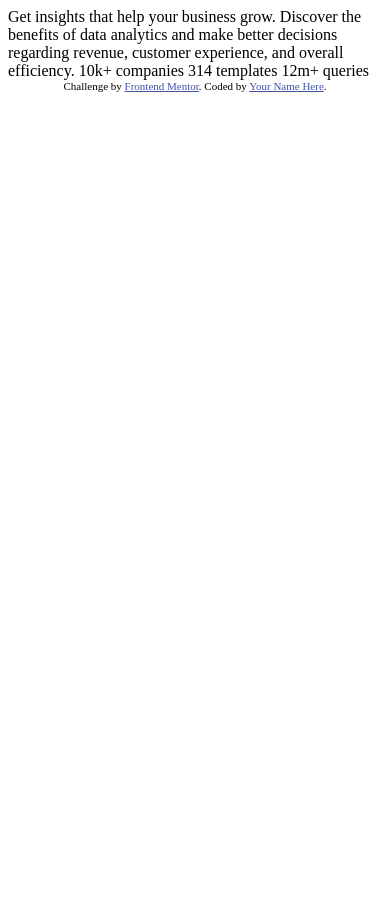
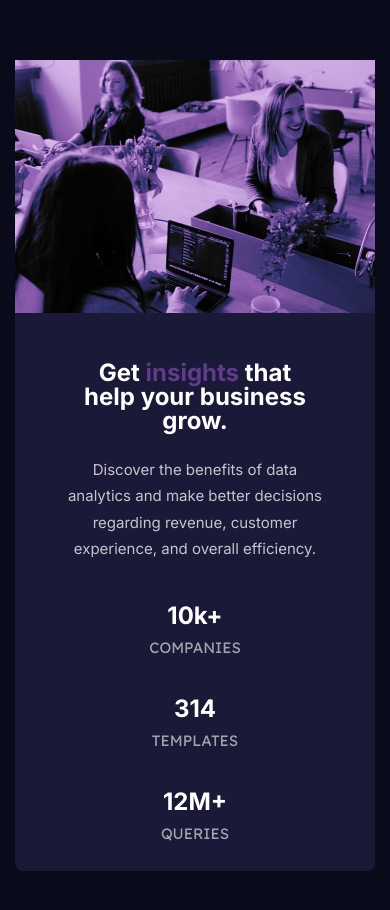
Before and after one commit to L3cso/stats-preview-card, a plain HTML site: page index.html in a window 390 px wide. Before the commit the page ends 844 px from the top, so only its background shows below. Drawn offline with Linux system fonts and the light colour scheme.

Commit message:
finish responsiveness and with generally everything

```diff
--- a/index.html
+++ b/index.html
@@ -3,31 +3,45 @@
 <head>
   <meta charset="UTF-8">
   <meta name="viewport" content="width=device-width, initial-scale=1.0"> <!-- displays site properly based on user's device -->
+  <link rel="preconnect" href="https://fonts.googleapis.com">
+  <link rel="preconnect" href="https://fonts.gstatic.com" crossorigin>
+  <link href="https://fonts.googleapis.com/css2?family=Inter:wght@400;700&family=Lexend+Deca&display=swap" rel="stylesheet">
+  <link href="reset.css" rel="stylesheet" type="text/css">
+  <link href="styles.css" rel="stylesheet" type="text/css">
+  <link rel="icon" type="image/png" sizes="32x32" href="./images/favicon-32x32.png">
 
-  <link rel="icon" type="image/png" sizes="32x32" href="./images/favicon-32x32.png">
 
   <title>Frontend Mentor | Stats preview card component</title>
 
-  <!-- Feel free to remove these styles or customise in your own stylesheet 👍 -->
-  <style>
-    .attribution { font-size: 11px; text-align: center; }
-    .attribution a { color: hsl(228, 45%, 44%); }
-  </style>
 </head>
 <body>
+  <header>
+    <!-- <img src="./images/image-header-mobile.jpg"/> -->
+    <div class="hero"></div>
+  </header>
+  <main>
+    <section>
+      <h1>Get <span class="insights">insights</span> that help your business grow.</h1>
 
-  Get insights that help your business grow.
+      <p class="main-paragraph">Discover the benefits of data analytics and make better decisions regarding revenue, customer
+        experience, and overall efficiency.</p>
+      <div class="metrics-container">
+        <div class="metrics">
+          <p class="metrics-numbers">10k+</p>
+          <p class="metrics-letters">companies</p>
+        </div>
+        <div class="metrics">
+          <p class="metrics-numbers">314</p>
+          <p class="metrics-letters">templates</p>
+        </div>
+        <div class="metrics">
+          <p class="metrics-numbers">12M+</p>
+          <p class="metrics-letters">queries</p>
+        </div>
+      </div>
+    </section>
 
-  Discover the benefits of data analytics and make better decisions regarding revenue, customer
-  experience, and overall efficiency.
 
-  10k+ companies
-  314 templates
-  12m+ queries
-
-  <div class="attribution">
-    Challenge by <a href="https://www.frontendmentor.io?ref=challenge" target="_blank">Frontend Mentor</a>.
-    Coded by <a href="#">Your Name Here</a>.
-  </div>
+  </main>
 </body>
 </html>
--- /dev/null
+++ b/reset.css
@@ -0,0 +1,48 @@
+/* http://meyerweb.com/eric/tools/css/reset/
+   v2.0 | 20110126
+   License: none (public domain)
+*/
+
+html, body, div, span, applet, object, iframe,
+h1, h2, h3, h4, h5, h6, p, blockquote, pre,
+a, abbr, acronym, address, big, cite, code,
+del, dfn, em, img, ins, kbd, q, s, samp,
+small, strike, strong, sub, sup, tt, var,
+b, u, i, center,
+dl, dt, dd, ol, ul, li,
+fieldset, form, label, legend,
+table, caption, tbody, tfoot, thead, tr, th, td,
+article, aside, canvas, details, embed,
+figure, figcaption, footer, header, hgroup,
+menu, nav, output, ruby, section, summary,
+time, mark, audio, video {
+	margin: 0;
+	padding: 0;
+	border: 0;
+	font-size: 100%;
+	font: inherit;
+	vertical-align: baseline;
+}
+/* HTML5 display-role reset for older browsers */
+article, aside, details, figcaption, figure,
+footer, header, hgroup, menu, nav, section {
+	display: block;
+}
+body {
+	line-height: 1;
+}
+ol, ul {
+	list-style: none;
+}
+blockquote, q {
+	quotes: none;
+}
+blockquote:before, blockquote:after,
+q:before, q:after {
+	content: '';
+	content: none;
+}
+table {
+	border-collapse: collapse;
+	border-spacing: 0;
+}
--- /dev/null
+++ b/styles.css
@@ -0,0 +1,154 @@
+html {
+    box-sizing: border-box;
+  }
+  *, *:before, *:after {
+    box-sizing: inherit;
+  }
+
+/*============FONTS==================
+font-family: 'Inter', sans-serif;
+font-family: 'Lexend Deca', sans-serif;  */
+
+body {
+    font-family: 'Inter', sans-serif;
+    background-color: hsl(233, 47%, 7%);
+    color: hsla(0, 0%, 100%, 0.75);
+    padding: 4em 1em;
+    font-size: 0.9375rem;
+}
+
+h1 {
+    font-size: 1.5rem;
+    font-weight: 700;
+    color: hsl(0, 0%, 100%);
+    margin: 2em 1em 1em;
+    max-width: 14ch;
+}
+
+.metrics-letters {
+    font-family: 'Lexend Deca', sans-serif;
+    text-transform: uppercase;
+    color: hsla(0, 0%, 100%, 0.6);
+}
+
+.metrics-numbers {
+    font-size: 1.5rem;
+    color: hsl(0, 0%, 100%);
+    font-weight: 700;
+}
+
+.insights {
+    color: rgba(170, 92, 219, 0.5);
+}
+
+/*=============SECTIONS===================*/
+
+header {
+    margin: 0 auto;
+    border-radius: 0.5em 0.5em 0 0;
+    /* background-color: hsla(277, 64%, 61%, 1); */
+    position: relative;
+    width: 100%;
+}
+
+.hero {
+    width: 100%;
+    height: 30vh;
+    background:  rgba(170, 92, 219, 0.4) url('./images/image-header-mobile.jpg') top;
+    background-size: cover;
+    background-blend-mode: color-burn;
+}
+
+
+main {
+    background-color: hsl(244, 38%, 16%);
+    border-radius: 0 0 0.5em 0.5em;
+    width: 100%;
+    /* display: flex;
+    flex-direction: column;
+    align-items: center; */
+}
+
+section {
+    display: flex;
+    flex-direction: column;
+    align-items: center;
+}
+
+body {
+    display: flex;
+    flex-direction: column;
+    text-align: center;
+}
+
+.main-paragraph {
+    line-height: 1.75em;
+    max-width: 28ch;
+}
+
+.metrics-container {
+    margin: 1em;
+}
+
+.metrics {
+    padding: 1em;
+}
+
+.metrics-numbers {
+    padding: 0.5em;
+}
+
+@media only screen and (min-width: 680px) {
+    body {
+        text-align: left;
+        flex-direction: row-reverse;
+    }
+
+    header {
+        flex-basis: 100%;
+    }
+
+    main {
+        flex-basis: 100%;
+        display: flex;
+        justify-content: center;
+    }
+
+    section {
+        align-items: flex-start;
+        padding-left: 2em;
+    }
+
+    .hero {
+        height: 100%;
+        width: 50vw;
+    }
+
+    h1 {
+        max-width: 17ch;
+        margin: 2em 0 1em;
+        font-size: 2rem;
+    }
+
+    .main-paragraph {
+        max-width: 40ch;
+    }
+
+    .metrics-container {
+        margin: 1em 0 1em;
+        display: flex;
+        flex-direction: row;
+        justify-content: space-between;
+        width: 100%;
+    }
+
+    .metrics {
+        padding: 3em 1em 3em 0;
+        /* margin: 0 auto;  */
+    }
+
+    .metrics-numbers {
+        padding: 0.5em 0;
+    }
+
+}
```
